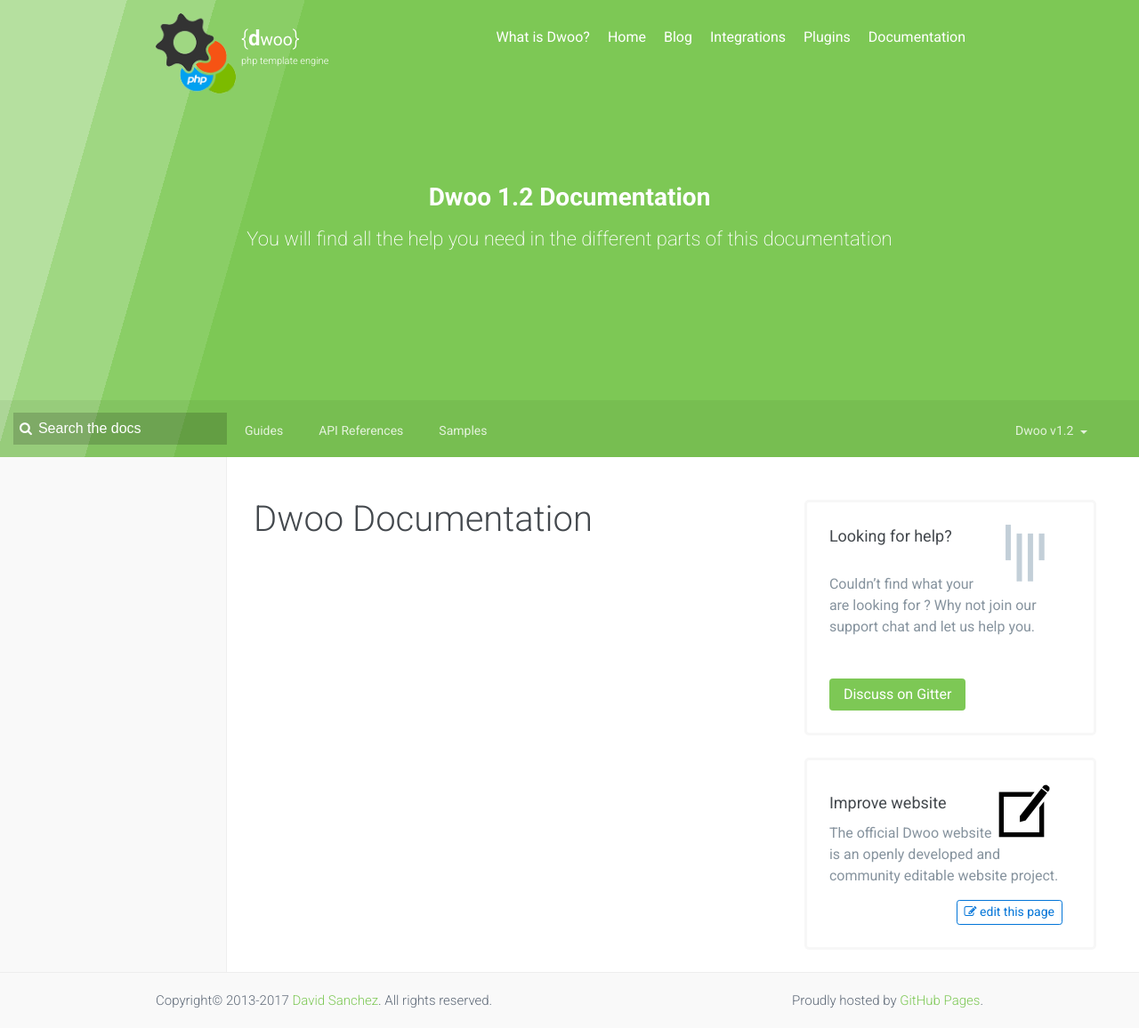
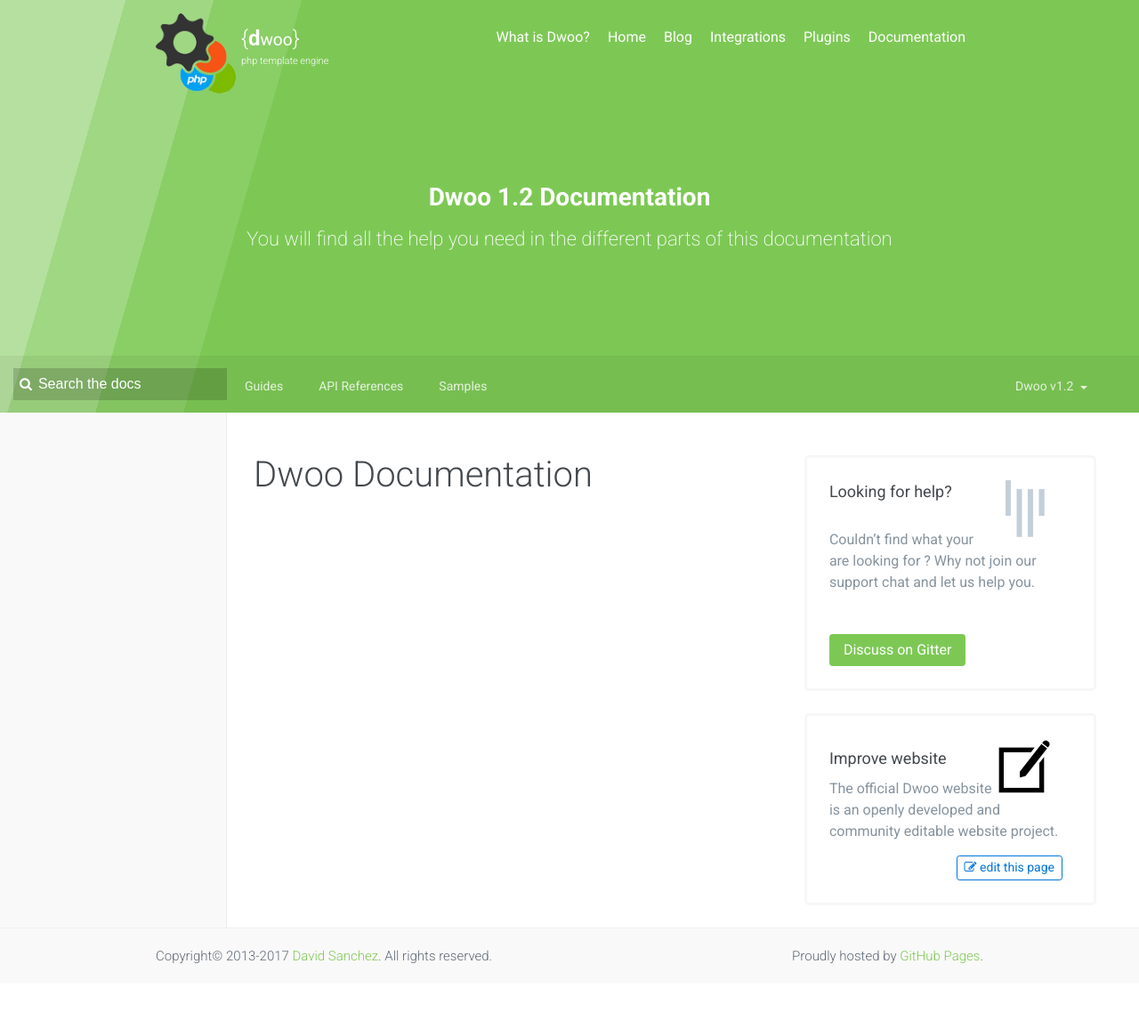
Before and after one commit to dwoo-project/docs, a Jekyll site: the page built from documentation/v1.2/index.md, in a window 1280 px wide. Shown: the whole page at 89% size. Built offline with Jekyll 4.4.1, drawn with Linux system fonts in a browser that asks for light colours; nearby versions of some CDN libraries; after the commit the page ends 1106 px from its top, so only the background shows below that.

Commit message:
Remove margin top 50px masthead-nav

```diff
--- a/_includes/header.html
+++ b/_includes/header.html
@@ -24,7 +24,7 @@
 		<p>{{ page.subtitle }}</p>
 	</div>
     {% if site.data.toc[page.nav] %}
-    <div class="masthead-nav mt-50">
+    <div class="masthead-nav">
         <div class="{% if page.layout == 'documentation' %}container-fluid{% else %}container{% endif %} d-flex align-items-center">
             {% if page.layout == 'documentation' %}
             <div class="search-form">
```
